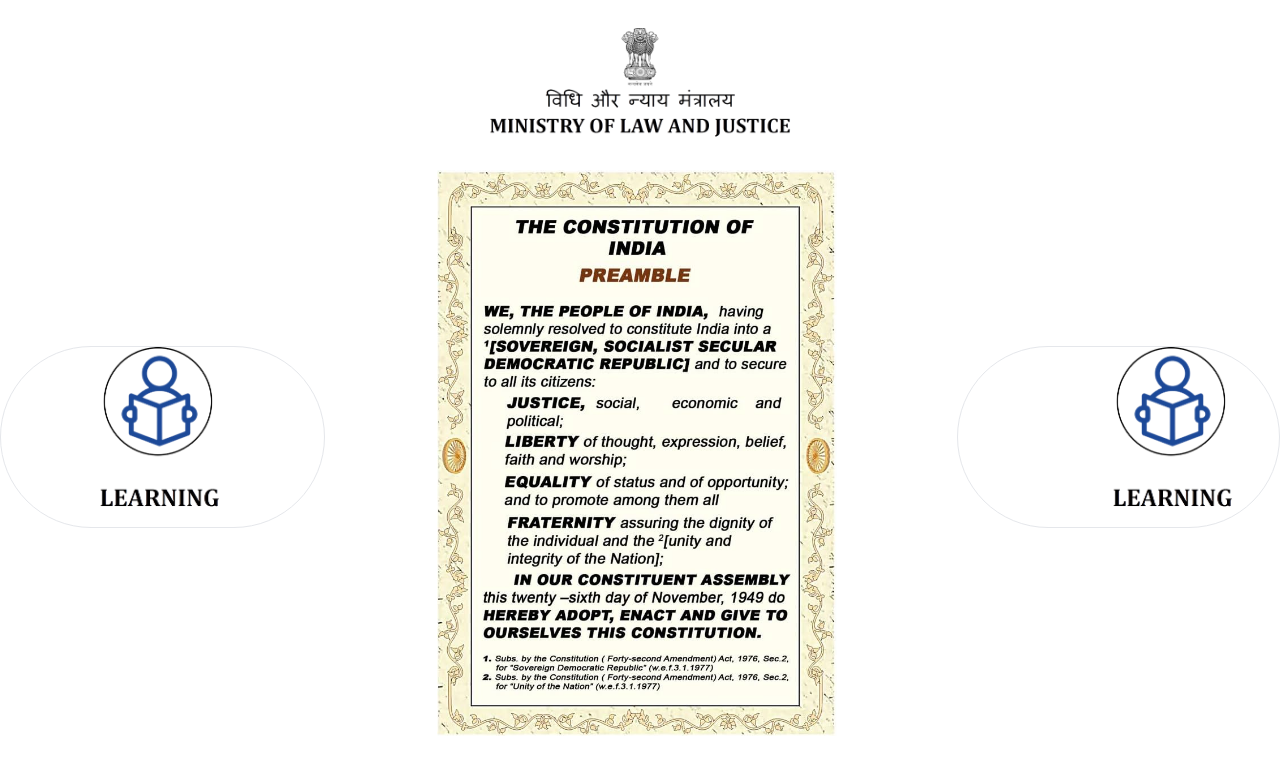
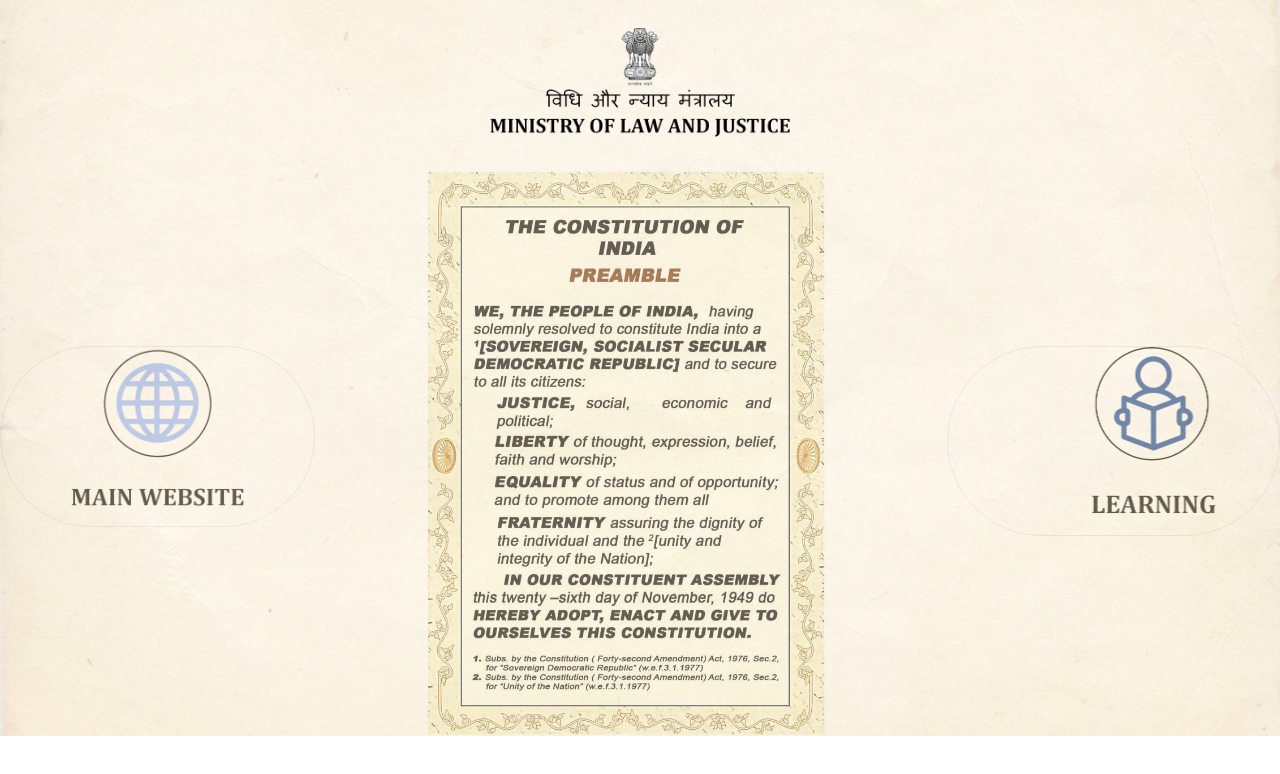
Before and after one commit to krishnas005/CodeZephyr, a Next.js app: page / in a window 1280 px wide. Shown: the top 774 px of the page. Built offline with nearby package versions, Linux system fonts and the light colour scheme.

Commit message:
main-page

```diff
--- a/src/app/page.tsx
+++ b/src/app/page.tsx
@@ -1,15 +1,26 @@
 import React from 'react';
-import logoLeft from '@/assets/supreme-court.webp';
+import logoLeft from '@/assets/MainWeb.png';
 import logoRight from '@/assets/Learn.png';
 import constitution from '@/assets/preamble.jpg';
 import topLogo from '@/assets/Logo.png';
 import Image from 'next/image';
 import Link from 'next/link';
+import bg from '@/assets/bg.jpg';
 
 const CenterImagePage = () => {
   return (
-    <div className="flex flex-col  items-center justify-center ">
-      <div className="flex items-center justify-center w-full mb-5">
+    <div className="relative flex flex-col items-center justify-center">
+      {/* <div
+        className="absolute top-0 left-0 w-full h-full bg-cover opacity-20"
+        style={{ backgroundImage: 'url(@/assests/bg.jpg)' }}
+      /> */}
+      <Image
+      src={bg}
+      alt="img"
+      className="absolute top-0 left-0 w-full h-full bg-cover opacity-40"
+      />
+
+      <div className="flex items-center justify-center w-full mb-5 relative z-10">
         <Image
           src={topLogo}
           alt="topLogo"
@@ -18,16 +29,10 @@
           className="mt-7"
         />
       </div>
-      <div className="flex gap-20 justify-center ">
-        {/* <img src={logoLeft} alt="Left Logo" className="w-16 h-16 mr-8" /> */}
+      <div className="flex gap-20 justify-center">
         <div>
-          <div className='border rounded-full  mr-8 mt-44'>
-          <Image
-        src={logoRight}
-        alt="logo"
-        className="mr-14"
-        height={180}
-        />
+          <div className="border rounded-full mr-8 mt-44">
+            <Image src={logoLeft} alt="logo" className="mr-10" height={180} />
           </div>
         </div>
         <Image
@@ -38,13 +43,8 @@
           height={1200}
         />
         <div>
-        <div className='border rounded-full  ml-10 mt-44'>
-        <Image
-        src={logoRight}
-        alt="logo"
-        className="ml-14"
-        height={180}
-        />
+          <div className="border rounded-full ml-10 mt-44">
+            <Image src={logoRight} alt="logo" className="ml-10" height={190} />
           </div>
         </div>
       </div>
```
Lines whose indentation alone changed are shown as unchanged.
